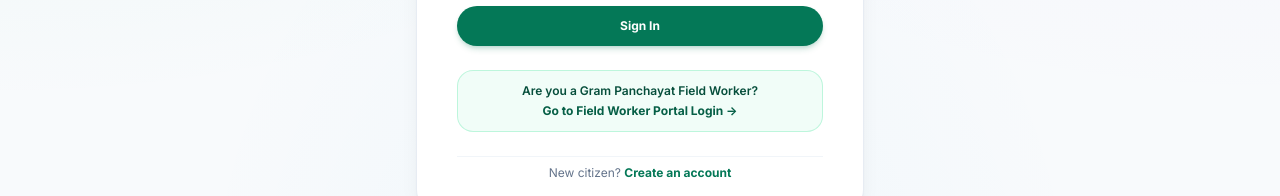
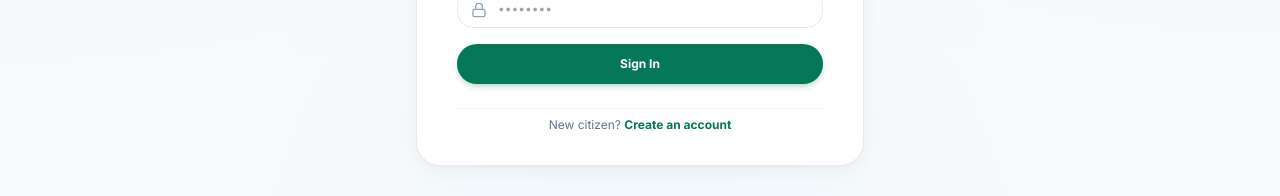
Before and after one commit to Krishna8208863439/smart-rural-civic-intelligence-system, a React (Vite) app in the folder frontend/: page /login in a window 1280 px wide. Shown: the part 461-657 px from the top of the page. Built offline with nearby package versions, Linux system fonts and the light colour scheme; no server answers; the HTML template or start-up script is replaced by a standard one.

Commit message:
Remove Gram Panchayat Field Worker portal login card from Login page

```diff
--- a/frontend/src/pages/Login.jsx
+++ b/frontend/src/pages/Login.jsx
@@ -111,16 +111,6 @@ export default function Login() {
             </button>
           </form>
 
-          {/* Dedicated Field Worker Portal Link */}
-          <div className="p-3 bg-emerald-50/70 rounded-2xl border border-emerald-200/70 text-center text-xs">
-            <span className="text-emerald-900 font-semibold block mb-1">Are you a Gram Panchayat Field Worker?</span>
-            <Link
-              to="/worker/login"
-              className="inline-flex items-center space-x-1 font-bold text-emerald-800 hover:text-emerald-950 hover:underline"
-            >
-              <span>Go to Field Worker Portal Login →</span>
-            </Link>
-          </div>
 
           <div className="text-center text-xs text-slate-500 pt-2 border-t border-slate-100">
             <span>New citizen? </span>
```
Also changed, not shown: 7 other files (tests, documents, lock files or other folders).
